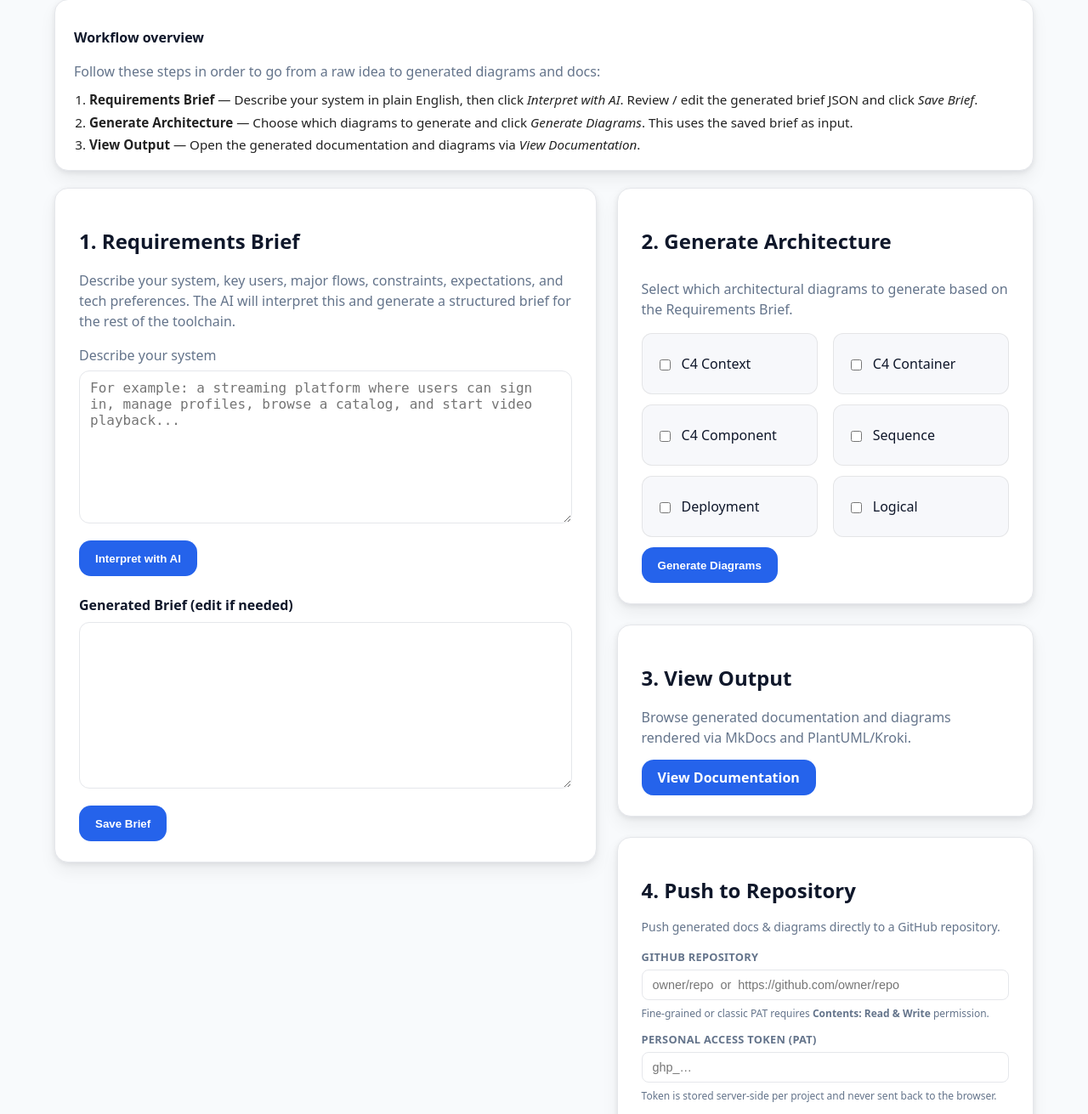
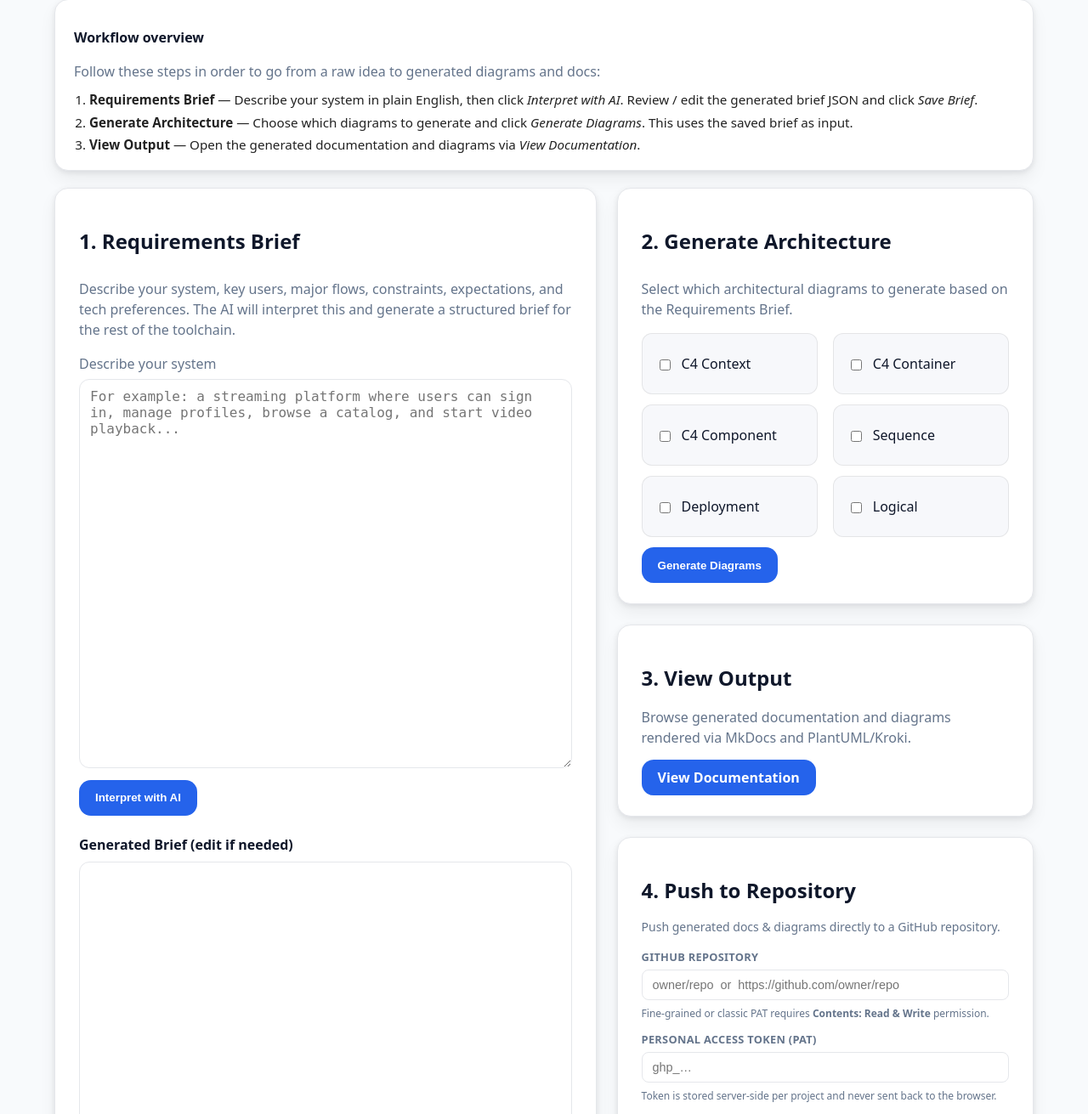
Before and after one commit to NimaShafie/arch-ai-tect, a FastAPI app: template server/templates/ui_project.html in a window 1280 px wide. Shown: the part 211-1522 px from the top of the page at 85% size. Run offline with FastAPI, Linux system fonts and the light colour scheme; the template is opened without the code that fills it, so the values that code supplies are empty.

Commit message:
fix flex

```diff
--- a/server/templates/ui_project.html
+++ b/server/templates/ui_project.html
@@ -99,11 +99,11 @@
     </div>
   </section>
   <!-- Two-column layout: left = brief only, right = generate + view + push -->
-  <div style="display:flex; gap:24px; align-items:flex-start;">
+  <div style="display:flex; gap:24px; align-items:stretch;">
     <!-- LEFT COLUMN: REQUIREMENTS BRIEF -->
     <div style="flex:1.3; display:flex; flex-direction:column;">
-    <section class="card">
-      <div style="padding:24px 28px; box-sizing:border-box;">
+    <section class="card" style="flex:1; display:flex; flex-direction:column;">
+      <div style="padding:24px 28px; box-sizing:border-box; display:flex; flex-direction:column; flex:1;">
         <h2 class="h1" style="margin-bottom:10px;">1. Requirements Brief</h2>
         <p class="muted" style="margin-bottom:16px;">
           Describe your system, key users, major flows, constraints, expectations, and tech preferences.
```
